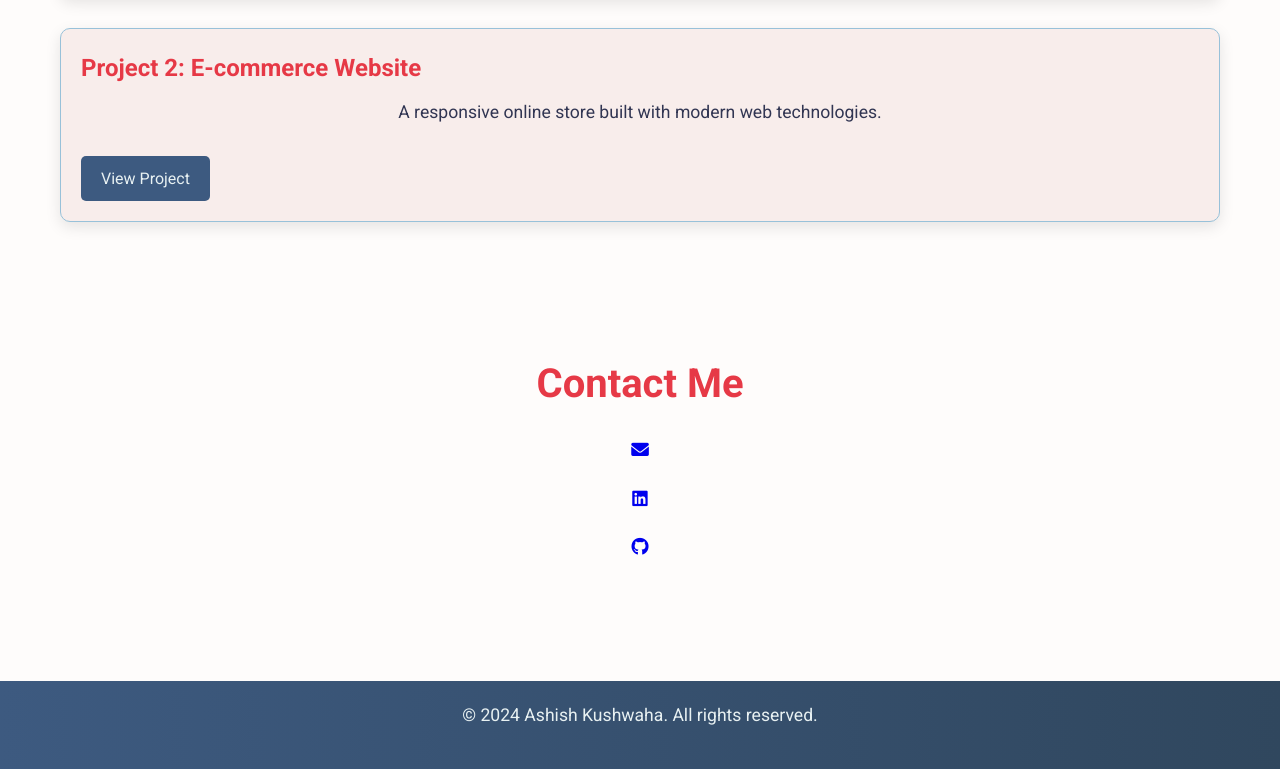
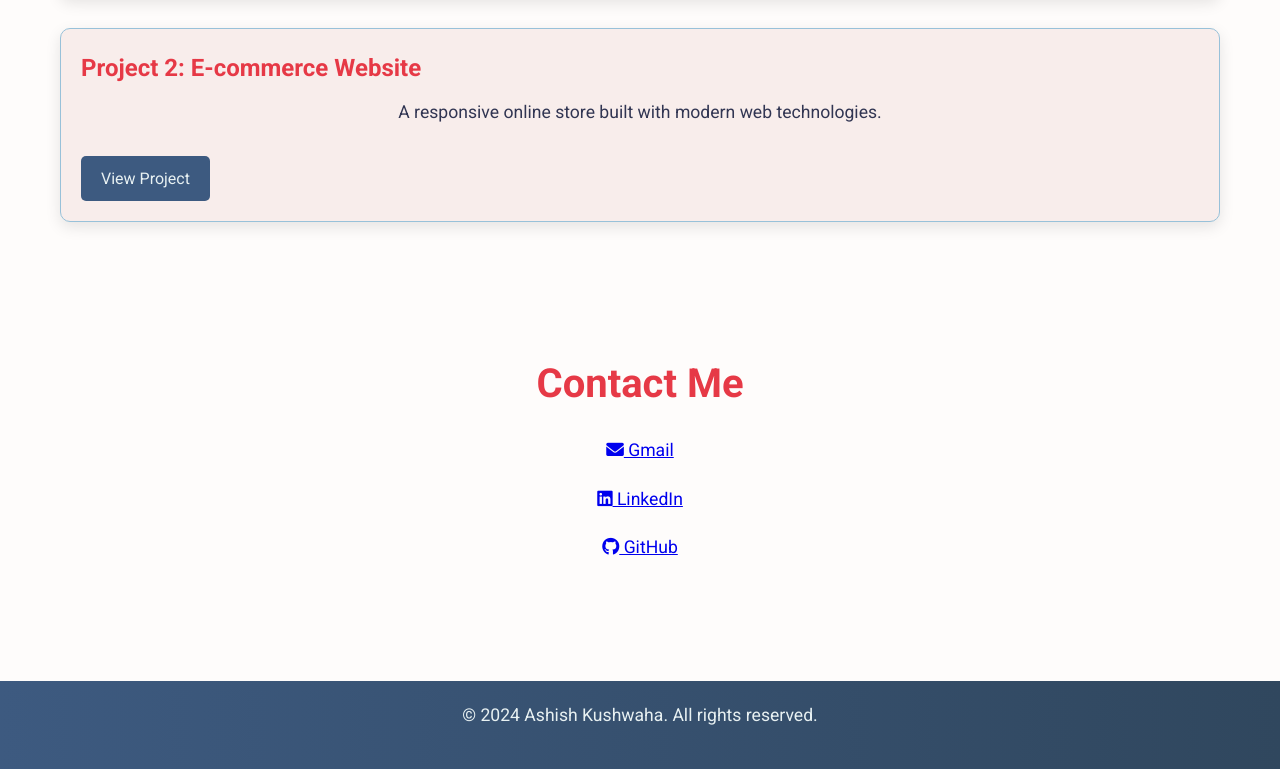
Before and after one commit to Ashishkushwaha16/My-Portfolio, a plain HTML site: page index.html in a window 1280 px wide. Shown: the part 969-1738 px from the top of the page. Drawn offline with Linux system fonts and the light colour scheme.

Commit message:
index.html

```diff
--- a/index.html
+++ b/index.html
@@ -54,11 +54,23 @@
 
 <section id="contact">
     <h2>Contact Me</h2>
-    <p><a href="mailto:ashishkushwaha161202005@gmail.com"><i class="fas fa-envelope"></i></a></p>
-    <p><a href="https://www.linkedin.com/in/ashishkushwaha2005/" target="_blank"><i class="fab fa-linkedin"></i></a></p>
-    <p><a href="https://github.com/Ashishkushwaha16/My-Portfolio/" target="_blank"><i class="fab fa-github"></i></a></p>
-    </section>
+    <p>
+        <a href="mailto:ashishkushwaha161202005@gmail.com" target="_blank">
+            <i class="fas fa-envelope"></i> Gmail
+        </a>
+    </p>
+    <p>
+        <a href="https://www.linkedin.com/in/ashishkushwaha2005/" target="_blank">
+            <i class="fab fa-linkedin"></i> LinkedIn
+        </a>
+    </p>
+    <p>
+        <a href="https://github.com/Ashishkushwaha16/My-Portfolio/" target="_blank">
+            <i class="fab fa-github"></i> GitHub
+        </a>
+    </p>
 </section>
+
 
 <footer>
     <p>&copy; 2024 Ashish Kushwaha. All rights reserved.</p>
```
